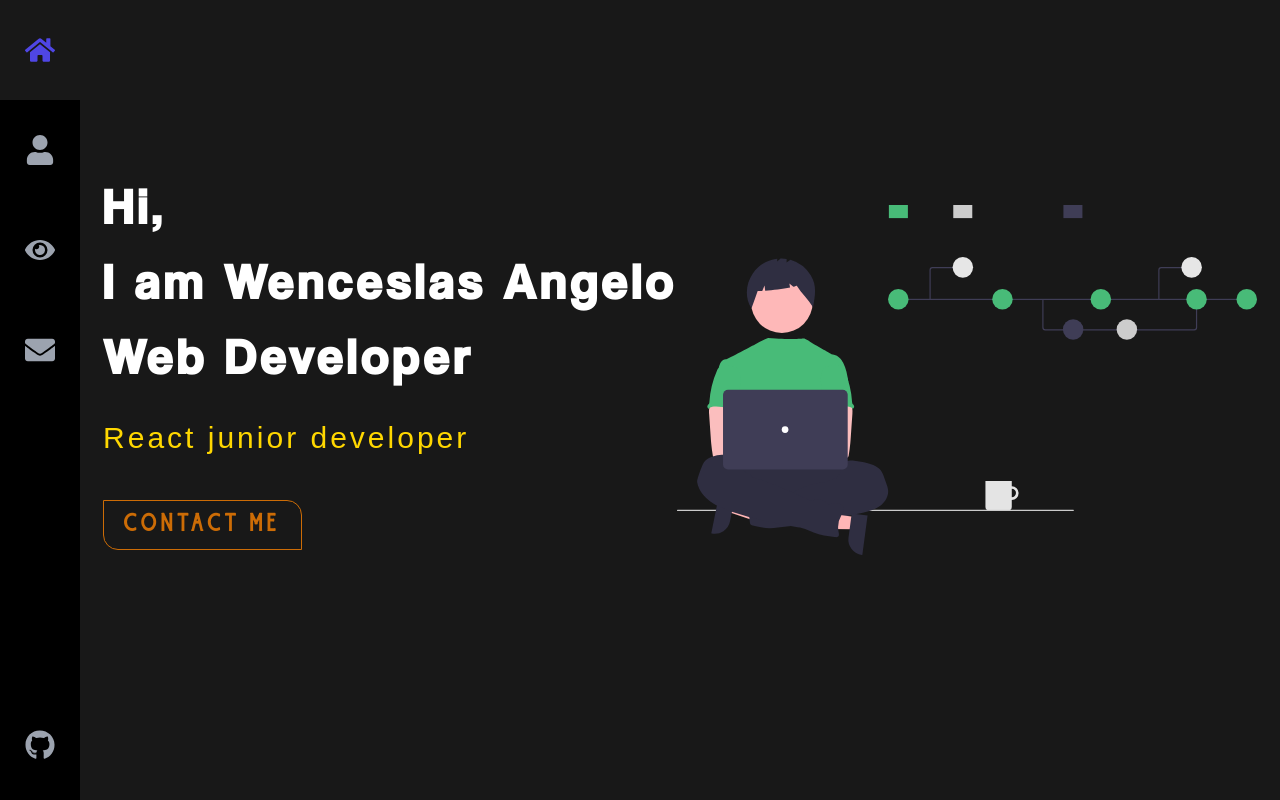
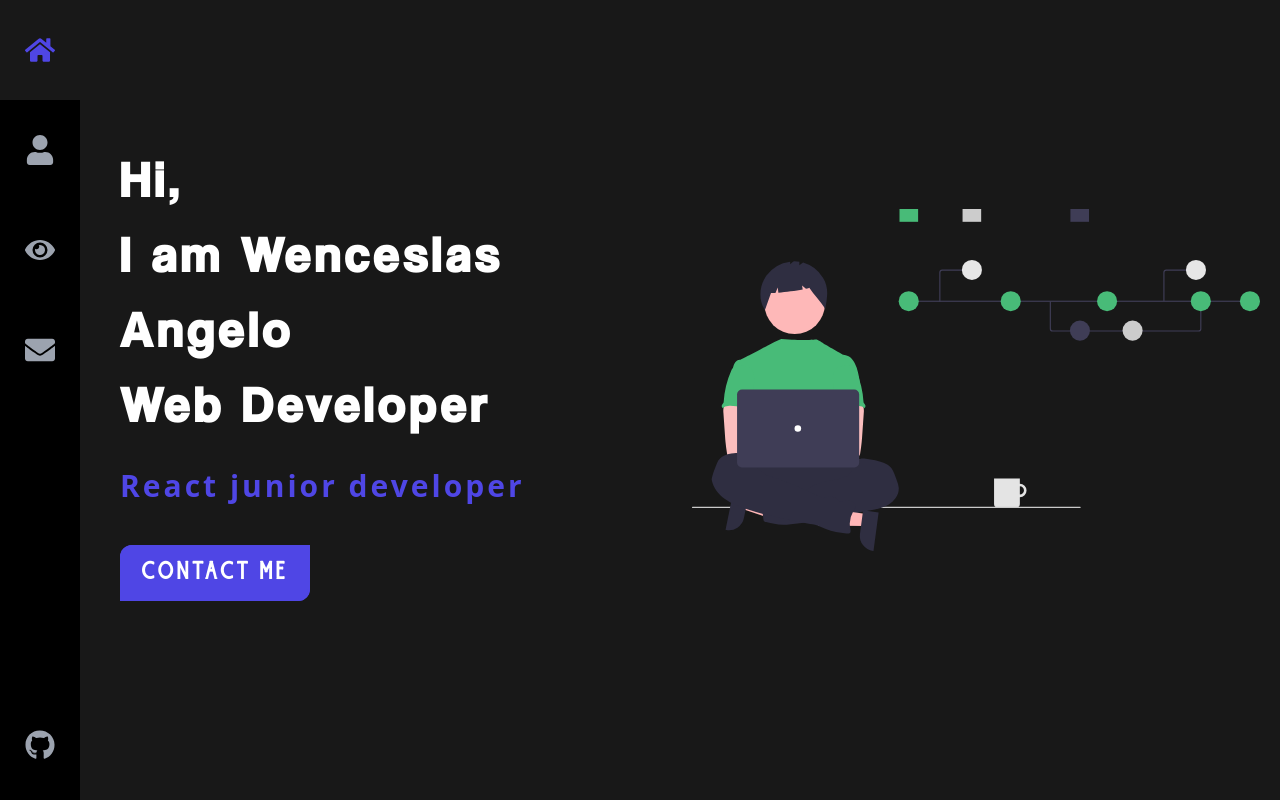
Before and after one commit to Wenceslas-Angelo/portfolio, a React (Create React App) app: page / in a window 1280 px wide. Built offline with nearby package versions, Linux system fonts and the light colour scheme.

Commit message:
redisign home page

```diff
--- a/src/App.jsx
+++ b/src/App.jsx
@@ -1,7 +1,5 @@
 import React from 'react';
 import { Route, Routes } from 'react-router-dom';
-
-import './App.scss';
 
 import SideBar from './components/SideBar';
 import Home from './pages/Home';
@@ -14,7 +12,7 @@ function App() {
   return (
     <div className="bg-[#181818]">
       <SideBar />
-      <div className="page-container">
+      <div className="min-h-[100vh] p-[20px] ml-0 md:ml-[80px] mb-[40px] md:mb-0">
         <Routes>
           <Route path="/" element={<Home />} />
           {/* <Route path="/About" element={<About />} />
--- a/src/App.scss
+++ /dev/null
@@ -1,47 +0,0 @@
-.page-container {
-  padding: 20px;
-  min-height: 100vh;
-  margin: 0 0 10% 0;
-
-  @media screen and (min-width: 768px) {
-    margin: 0 0 0 60px;
-  }
-}
-
-.flat-btn {
-  position: relative;
-  color: #cc6c06;
-  font-size: 20px;
-  font-weight: bolder;
-  letter-spacing: 4px;
-  font-family: 'Burtons';
-  margin-top: 25px;
-  padding: 10px 20px;
-  border: 1px solid #cc6c06;
-  animation: fadeInAnimation 1s 1.8s backwards;
-  white-space: nowrap;
-  transition: all 0.3s linear;
-  border-radius: 0 15px 0 15px;
-
-  &::before {
-    content: '';
-    position: absolute;
-    top: 0;
-    left: 0;
-    height: 100%;
-    width: 100%;
-    z-index: -1;
-    background-color: #cc6c06;
-    clip-path: polygon(0 0, 100% 0, 0 0, 0% 100%);
-    transition: all 0.3s linear;
-    border-radius: 0 15px 0 15px;
-  }
-
-  &:hover::before {
-    clip-path: polygon(0 0, 100% 0, 100% 100%, 0% 100%);
-  }
-
-  &:hover {
-    color: white;
-  }
-}
--- a/src/index.css
+++ b/src/index.css
@@ -21,3 +21,7 @@
   font-family: 'Aurore';
   src: url('./assets/fonts/LaBelleAurore.woff2');
 }
+
+h1 {
+  font-family: 'Coolvetica', sans-serif;
+}
--- a/src/pages/Home/index.jsx
+++ b/src/pages/Home/index.jsx
@@ -1,13 +1,12 @@
 import React from 'react';
 import { Link } from 'react-router-dom';
 import coder from '../../assets/images/coding.svg';
-import './index.scss';
 
 function Home() {
   return (
-    <div className="home">
-      <div className="text">
-        <h1>
+    <div className="flex justify-center items-center pl-[20px] min-h-[90vh]">
+      <div>
+        <h1 className="text-[40px] tracking-[5px] md:text-[50px] font-[600] text-white">
           Hi,
           <br />
           I am Wenceslas Angelo
@@ -15,17 +14,22 @@ function Home() {
           Web Developer
         </h1>
 
-        <h2>React junior developer</h2>
+        <h2 className="text-indigo-600 text-[30px] font-semibold py-[20px] tracking-[3px]">
+          React junior developer
+        </h2>
 
-        <div className="btn">
-          <Link to="/contact" className="flat-btn">
+        <div className="my-[30px] ">
+          <Link
+            to="/contact"
+            className="font-[Burtons] font-bold px-5 py-3 text-[20px] tracking-[3px] rounded-tl-xl rounded-br-xl text-white border-indigo-600 bg-indigo-600 hover:bg-[#181818] border-2 transition"
+          >
             CONTACT ME
           </Link>
         </div>
       </div>
 
-      <div className="image">
-        <img src={coder} alt="coding" />
+      <div className="hidden md:block w-[50%]">
+        <img src={coder} alt="coding" className="w-full" />
       </div>
     </div>
   );
--- a/src/pages/Home/index.scss
+++ /dev/null
@@ -1,45 +0,0 @@
-.home {
-  display: flex;
-  justify-content: center;
-  align-items: center;
-  height: 90vh;
-  padding-left: 20px;
-  .text {
-    h1 {
-      font-size: 40px;
-      font-family: 'Coolvetica', sans-serif;
-      font-weight: 600;
-      color: #fff;
-      letter-spacing: 5px;
-
-      @media screen and (min-width: 375px) {
-        font-size: 50px;
-      }
-    }
-
-    h2 {
-      color: #ffd700;
-      margin-top: 20px;
-      font-weight: 400;
-      font-size: 30px;
-      font-family: sans-serif;
-      letter-spacing: 3px;
-      animation: fadeIn 1s 1.8s backwards;
-    }
-
-    .btn {
-      margin: 50px 0;
-    }
-  }
-
-  .image {
-    display: none;
-    @media screen and (min-width: 991px) {
-      display: block;
-      width: 50%;
-      img {
-        width: 100%;
-      }
-    }
-  }
-}
```
